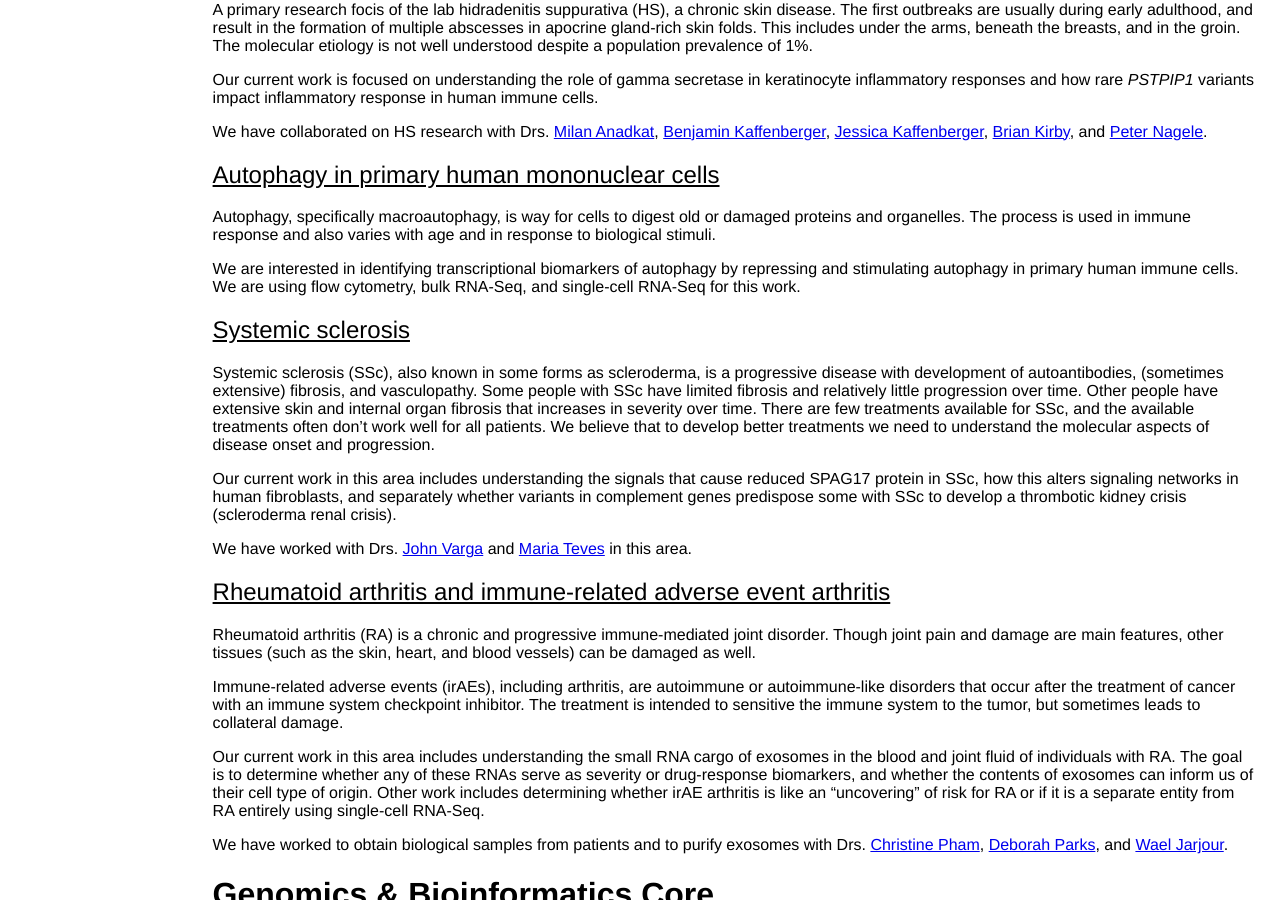
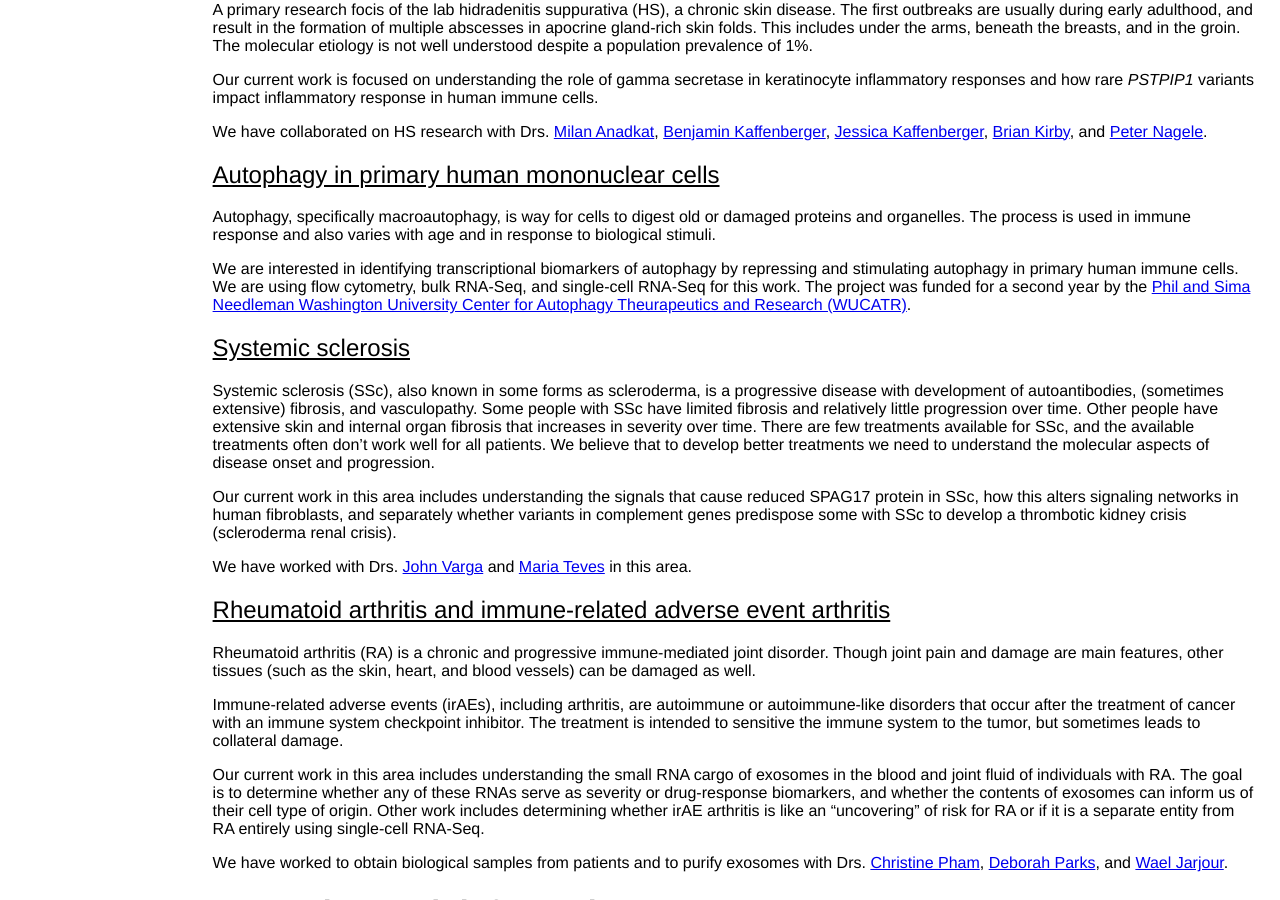
Before and after one commit to RobersonLab/RobersonLab.github.io, a Jekyll site: the page built from index.md, in a window 1280 px wide and 900 px high, scrolled down 697 px. Built offline with Jekyll 4.4.1, drawn with Linux system fonts in a browser that asks for light colours.

Commit message:
Added 2nd year funding for autophagy project

```diff
--- a/index.md
+++ b/index.md
@@ -35,7 +35,7 @@ We have collaborated on HS research with Drs. <a href="https://dermatology.wustl
 <h2>Autophagy in primary human mononuclear cells</h2>
 Autophagy, specifically macroautophagy, is way for cells to digest old or damaged proteins and organelles. The process is used in immune response and also varies with age and in response to biological stimuli.
 
-We are interested in identifying transcriptional biomarkers of autophagy by repressing and stimulating autophagy in primary human immune cells. We are using flow cytometry, bulk RNA-Seq, and single-cell RNA-Seq for this work.
+We are interested in identifying transcriptional biomarkers of autophagy by repressing and stimulating autophagy in primary human immune cells. We are using flow cytometry, bulk RNA-Seq, and single-cell RNA-Seq for this work. The project was funded for a second year by the <a href="https://medicine.wustl.edu/news/needlemans-commit-15-million-aimed-at-therapies-for-chronic-diseases/">Phil and Sima Needleman Washington University Center for Autophagy Theurapeutics and Research (WUCATR)</a>.
 
 <h2>Systemic sclerosis</h2>
 Systemic sclerosis (SSc), also known in some forms as scleroderma, is a progressive disease with development of autoantibodies, (sometimes extensive) fibrosis, and vasculopathy. Some people with SSc have limited fibrosis and relatively little progression over time. Other people have extensive skin and internal organ fibrosis that increases in severity over time. There are few treatments available for SSc, and the available treatments often don't work well for all patients. We believe that to develop better treatments we need to understand the molecular aspects of disease onset and progression.
```
